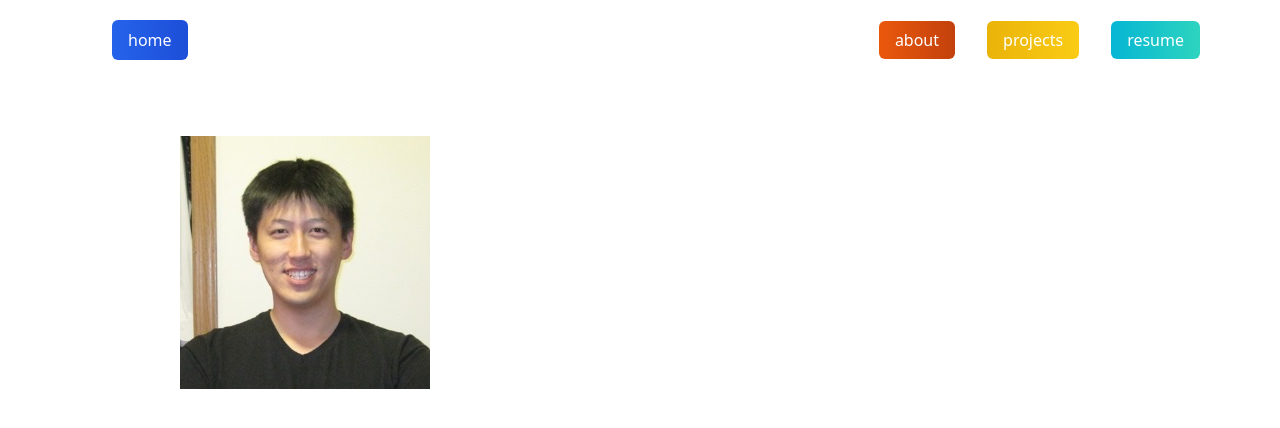
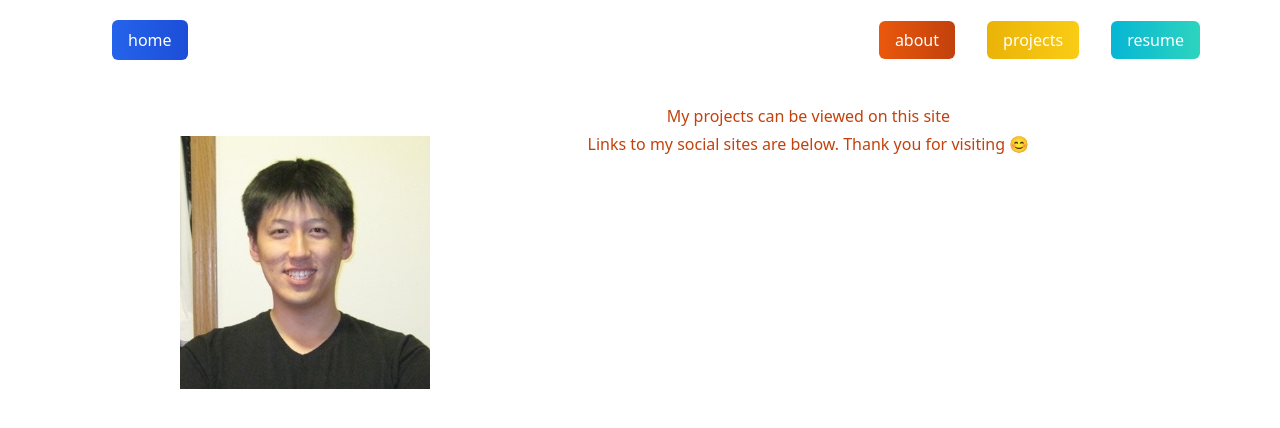
Before and after one commit to jtc27/react-portfolio, a Next.js app: page / in a window 1280 px wide. Shown: the top 428 px of the page. Built offline with nearby package versions, Linux system fonts and the light colour scheme.

Commit message:
home page cleaned up

```diff
--- a/pages/index.js
+++ b/pages/index.js
@@ -54,6 +54,17 @@ export default function Index() {
               </p>
 
             </div>
+
+            <div class="row-span-1 col-span-2 ...">
+
+              <p className='text-md leading-8 text-orange-700'>
+                My projects can be viewed on this site
+              </p>
+              <p className='text-md leading-2 text-orange-700'>
+                Links to my social sites are below.  Thank you for visiting 😊
+              </p>
+
+            </div>
           </div>
 
         <div className='text-5xl flex justify-center gap-16 py-3 text-gray-500'>
```
